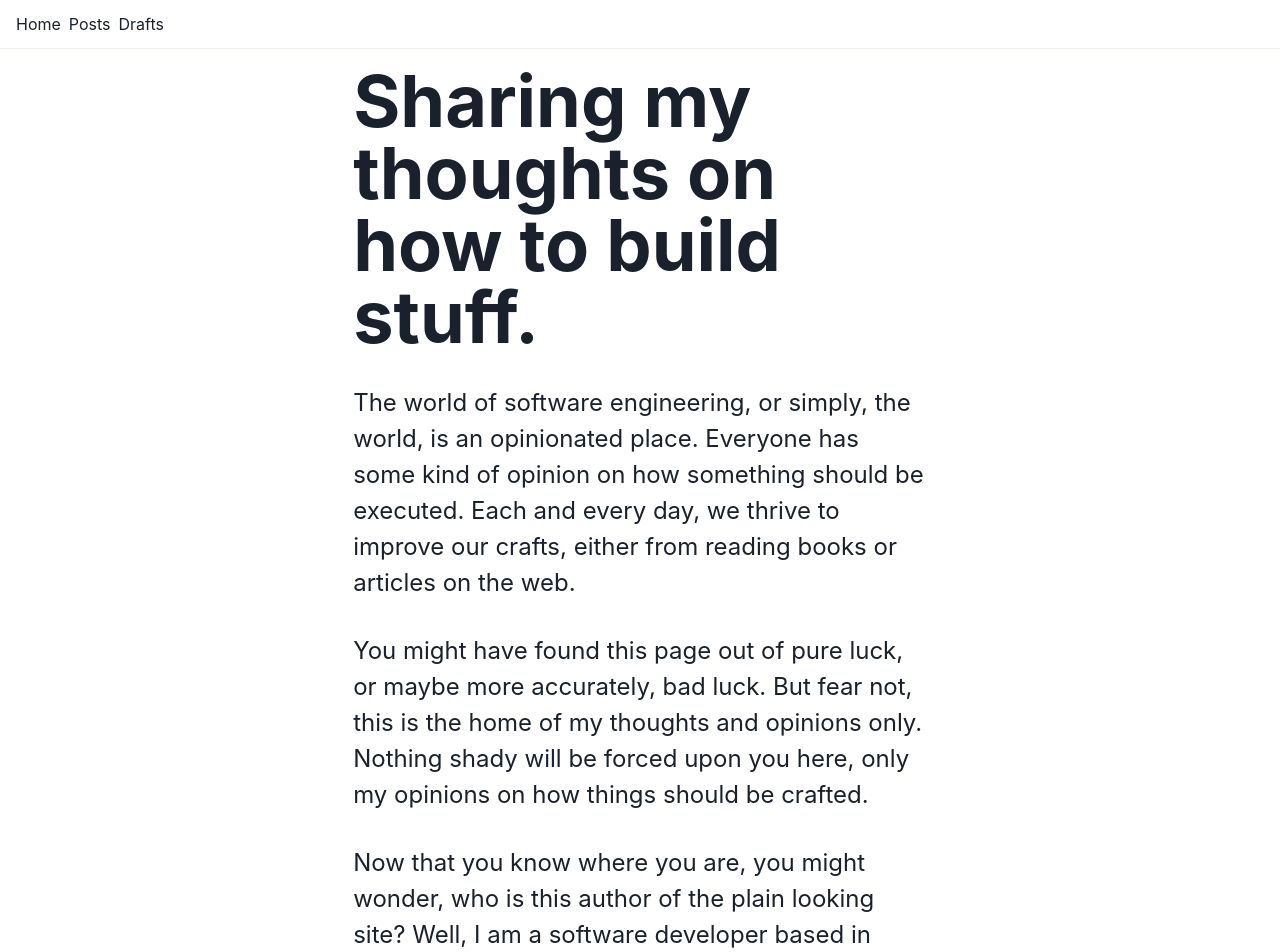
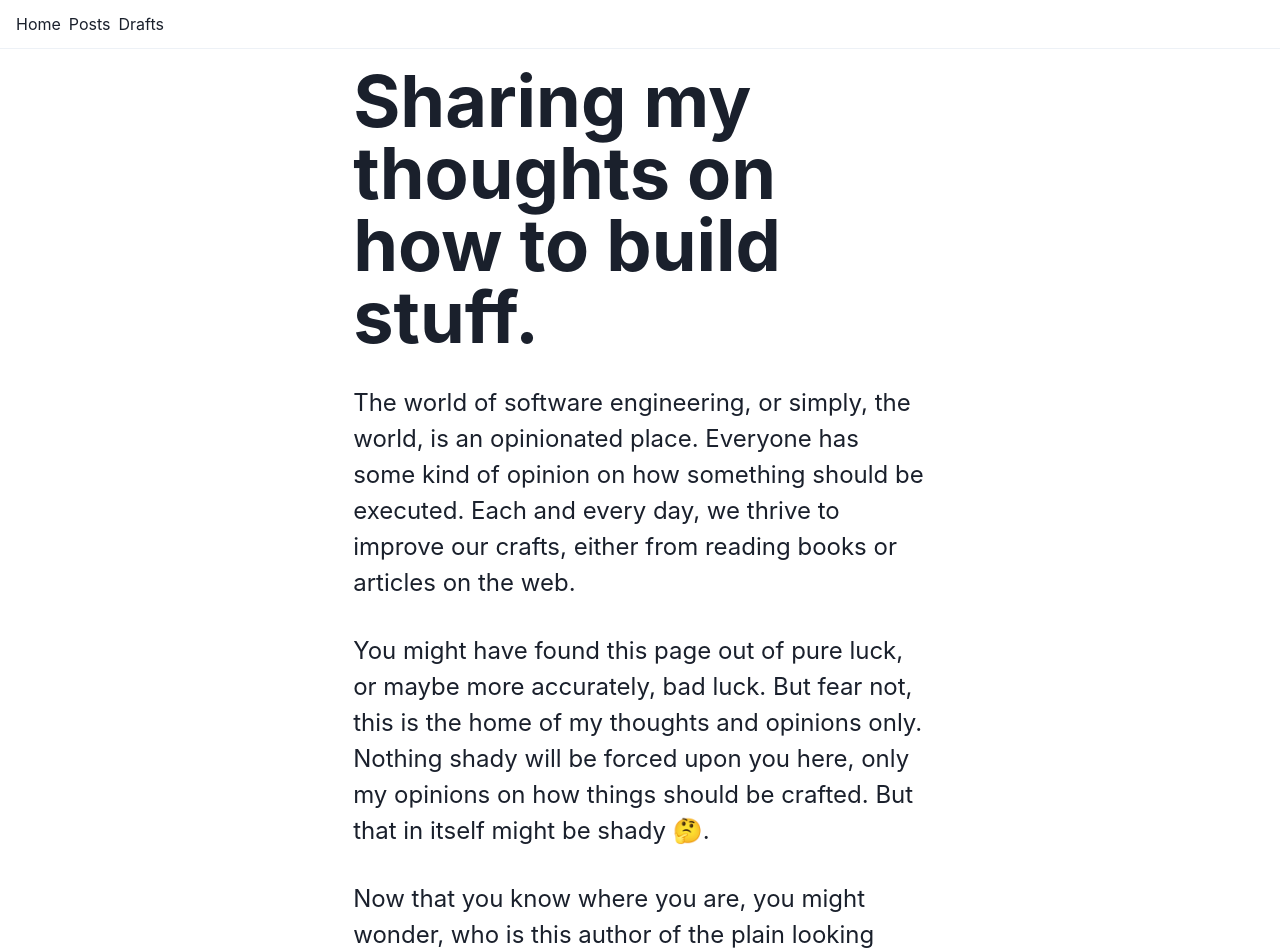
Before and after one commit to LitenApe/blog, a Next.js app: page / in a window 1280 px wide. Shown: the top 952 px of the page. Built offline with nearby package versions, Linux system fonts and the light colour scheme.

Commit message:
chore: add some more useless text

```diff
--- a/pages/index.tsx
+++ b/pages/index.tsx
@@ -18,7 +18,8 @@ export default function Home() {
         You might have found this page out of pure luck, or maybe more
         accurately, bad luck. But fear not, this is the home of my thoughts and
         opinions only. Nothing shady will be forced upon you here, only my
-        opinions on how things should be crafted.
+        opinions on how things should be crafted. But that in itself might be
+        shady 🤔.
       </Text>
 
       <Text fontSize="2xl" my={8}>
--- a/pages/posts/index.tsx
+++ b/pages/posts/index.tsx
@@ -1,4 +1,4 @@
-import { Heading } from '@chakra-ui/layout';
+import { Heading, Text } from '@chakra-ui/layout';
 import { Page } from '../../components/layout/Page';
 
 export default function Overview() {
@@ -7,6 +7,9 @@ export default function Overview() {
       <Heading size="2xl" my={2}>
         Find the latest of my writings here.
       </Heading>
+      <Text fontSize="md" cy={2}>
+        so much content...
+      </Text>
     </Page>
   );
 }
```
